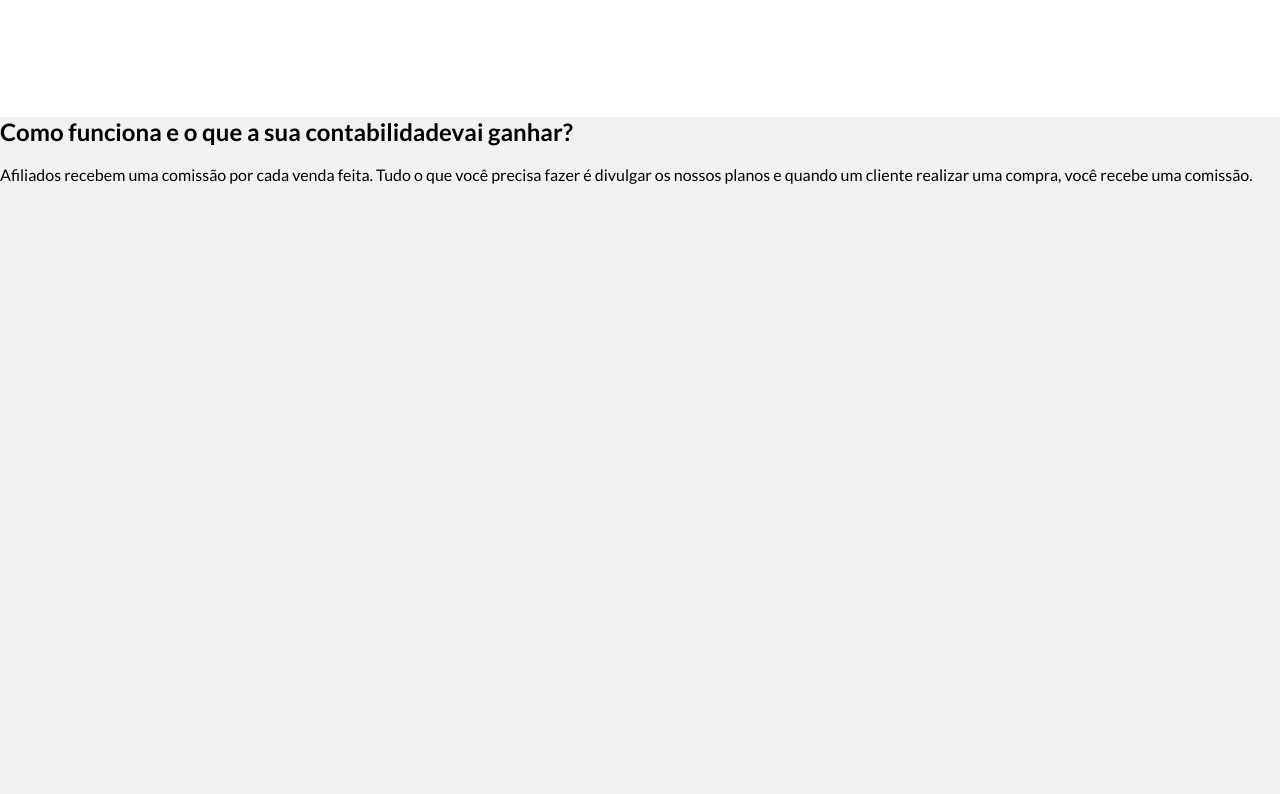
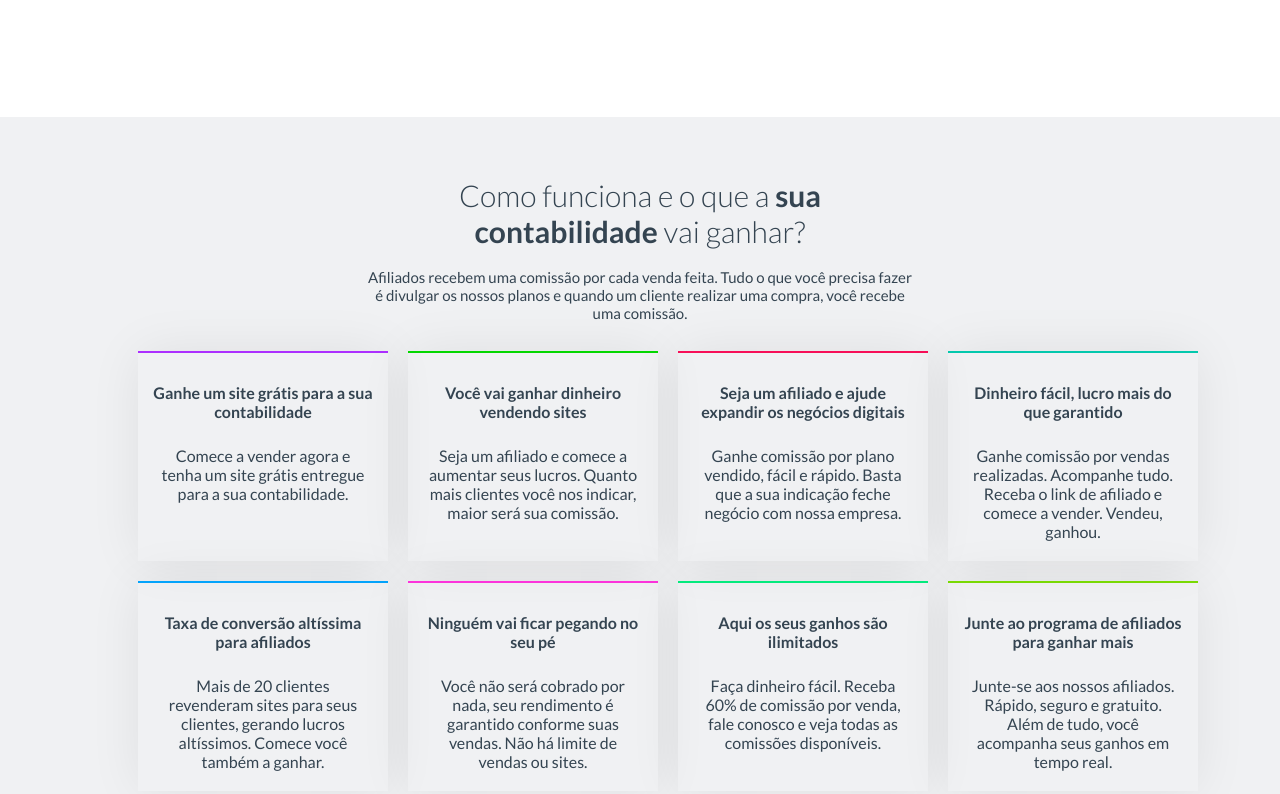
Before and after one commit to diegohartmann/koden-test-diego, a plain HTML site: page files/afiliado.html in a window 1280 px wide. Shown: the part 513-1307 px from the top of the page. Drawn offline with Linux system fonts and the light colour scheme.

Commit message:
cartoes de servico adicionados dinamicamente

```diff
--- a/files/afiliado.html
+++ b/files/afiliado.html
@@ -64,41 +64,14 @@
             </div><!--servicos-one-->
 
             <div id="conheca-servicos" class="servicos-two">
-                <h2>Como funciona e o que a <b>sua contabilidade</b>vai ganhar?</h2>
+                <h2>Como funciona e o que a <b>sua contabilidade</b> vai ganhar?</h2>
                 <br>
                 <p>Afiliados recebem uma comissão por cada venda feita. Tudo o que você precisa fazer é divulgar os nossos planos e quando um cliente realizar uma compra, você recebe uma comissão.</p>
+                <br>
                 <div class="cards-container">
-
+                    <!--dinamicamente-->
                 </div><!--cards-container-->
-            </div><!--servicos-three-->
-
-            <div class="servicos-three">
-                <div class="about">
-                    <div style="order: 1;" class="about-text-content">
-                        <p style="font-size: 28px; font-weight: 300;">Venda mais com <b>um site poderoso</b></p>
-                        <br>
-                        <p>
-                            Criado para aumentar o aumento das levantadas de mãos do seu site. Apresente seu serviço de forma agradável e começe a vender.
-                        </p>
-                        <br>
-                        <ul>
-                            <li>Elementos visuais para chamar atenção</li>
-                            <li>One-Page de fácil interação</li>
-                            <li>Experiência de navegação agradável</li>
-                            <li>Informações organizadas para sua audiência</li>
-                            <li>Único objetivo: gerar contato</li>
-                            <li>Design e negócio com credibilidade</li>
-                        </ul>
-                        <br>
-                        <input class="greenButton" type="submit" value="Seja um parceiro gratuitamente">
-                    </div><!--about-text-content-->
-                    <div style="order: 2;" class="about-image-content">
-                        <div class="about-image">
-                            <!--sem imagem por enquanto-->
-                        </div><!--about-image-->
-                    </div><!--about-image-content-->
-                </div><!--about-->
-            </div>
+            </div><!--servicos-two-->
 
         </section><!--servicos-afiliado-->
 
--- a/files/css/styles.css
+++ b/files/css/styles.css
@@ -386,7 +386,6 @@ footer .bottom-footer img{
 /* ========= AFILIADO =================================== */
 #servicos-afiliado{
     padding-top: 60px;
-    height: 2480px;
 }
 #servicos-afiliado .servicos-one{
     background-color: white;
@@ -427,12 +426,58 @@ footer .bottom-footer img{
 }
 #servicos-afiliado .servicos-two{
     background-color:var(--myLightGray);
-    height: 1420px;
+    padding:60px 2%;
 }
-.servicos-two .{
-
+.servicos-two h2{
+    color: var(--myBlueOil);
+    font-size: 30px;
+    width: 400px;
+    font-weight: 300;
+    display: block;
+    margin: 0 auto;
+    text-align: center;
+}
+.servicos-two p{
+    color: var(--myBlueOil);
+    font-size: 15px;
+    width: 550px;
+    font-weight: 400;
+    display: block;
+    margin: 0 auto;
+    text-align: center;
+}
+.servicos-two .cards-container{
+    width: 80vw;
+    margin: 0 auto;
+    display: grid;
+    grid-template-columns: auto auto auto auto;
+}
+.cards-container .card-single{
+    height: 210px;
+    width: 250px;
+    margin: 10px;
+    --box-shadow-datta : 0px 0px 50px -2px rgba(0,0,0,0.08);
+    -webkit-box-shadow: var(--box-shadow-datta) ;
+    box-shadow: var(--box-shadow-datta) ;
+    color: var(--myBlueOil);
 }
 
+.card-single h2{
+    /* transform: translateY(25px); */
+    font-weight: 400;
+    width: 90%;
+    height: 30%;
+    font-size: 16px;
+    vertical-align: center;
+}
+.card-single p{
+    display: block;
+    margin: 0 auto;
+    width: 85%;
+    max-height: 70%;
+    color: var(--myBlueOil);
+    font-size: 16px;
+}
 #vantagens-afiliado{
     padding-top: 60px;
     /* height: 570px; */
--- a/files/js/servicos-cards.json
+++ b/files/js/jsons/servicos-cards.json
@@ -33,7 +33,7 @@
     },
     {
         "title": "Aqui os seus ganhos são ilimitados",
-        "about": "Faça dinheiro fácil, receba 60% de comissão por venda, fale conosco e veja todas as comissões disponíveis. Negócio 100% confiável - venda e receba.",
+        "about": "Faça dinheiro fácil. Receba 60% de comissão por venda, fale conosco e veja todas as comissões disponíveis.",
         "color": "#04ea7d"
     },
      {
--- a/files/js/servicos-cards-dinamicly-creator.js
+++ b/files/js/servicos-cards-dinamicly-creator.js
@@ -1,26 +1,32 @@
 $(document).ready(function(){
-    console.log(window.location.href);
-    LoadServicesDynamicaly(`${window.location.href}/../js/jsons/servicos-cards.json`);
+    LoadCardsDynamicaly(`${window.location.href}/../js/jsons/servicos-cards.json`);
 });
-function LoadServicesDynamicaly (_jsonPath) {
+function LoadCardsDynamicaly (_jsonPath) {
     const itemsContainer = $('.cards-container');
     $.getJSON(_jsonPath, function(data){
-        data.forEach(service => {
-            appendService(itemsContainer, service);
+        data.forEach(card => {
+            appendCard(itemsContainer, card);
         });
     }).fail(function(){
-        console.log("Erro ao ler arquivo .json de 'vantagens'")
-        appendService(itemsContainer, "Erro. Recarregue a página.");
+        console.log("Erro ao ler arquivo .json de 'servicos-cards'")
+        for (let index = 0; index < 8; index++) {
+            appendCard(itemsContainer, {
+                title: "Erro ao ler ítem.",
+                about: "Ocorreu um problema ao tentar carregar as informações deste item.",
+                color: "#ccc"
+            });
+        }
     });
 }
-function appendService(_container, _service){
-    _container.append( getServiceHTML(_service) )
+function appendCard(_container, _card){
+    _container.append(getCardHTML(_card) )
 }
-const getServiceHTML = (__service) =>{
+const getCardHTML = (__card) =>{
     return `
-        <div class="item-single">
-            <img src="assets/img/eumei-list-style.png" alt="vantagem">
-            <p>${__service}</p>
+        <div class="card-single">
+            <div style="margin-bottom: 30px; height: 2px; width: 100%; background-color: ${__card.color};"></div>
+            <h2><b>${__card.title}</b></h2>
+            <p>${__card.about}</p>
         </div>
     `
 }
--- a/files/js/vantagens-afiliado-dinamicly-creator.js
+++ b/files/js/vantagens-afiliado-dinamicly-creator.js
@@ -1,5 +1,4 @@
 $(document).ready(function(){
-    console.log(window.location.href);
     LoadServicesDynamicaly(`${window.location.href}/../js/jsons/vantagens-afiliado.json`);
 });
 function LoadServicesDynamicaly (_jsonPath) {
```
Also changed, not shown: 1 other file.
